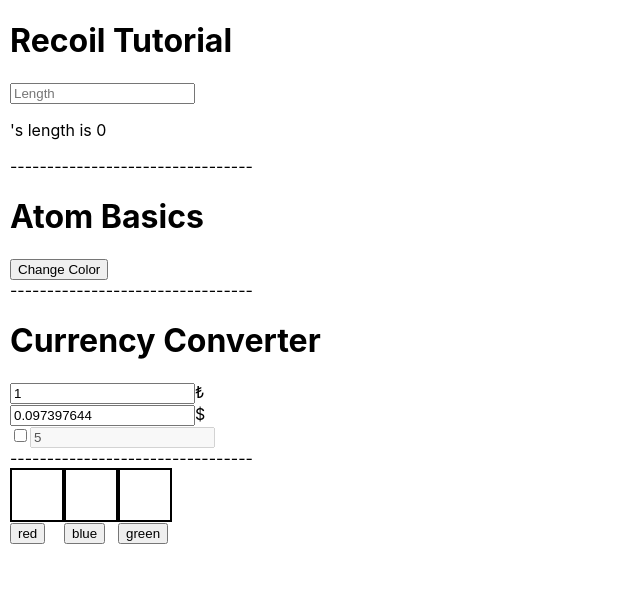
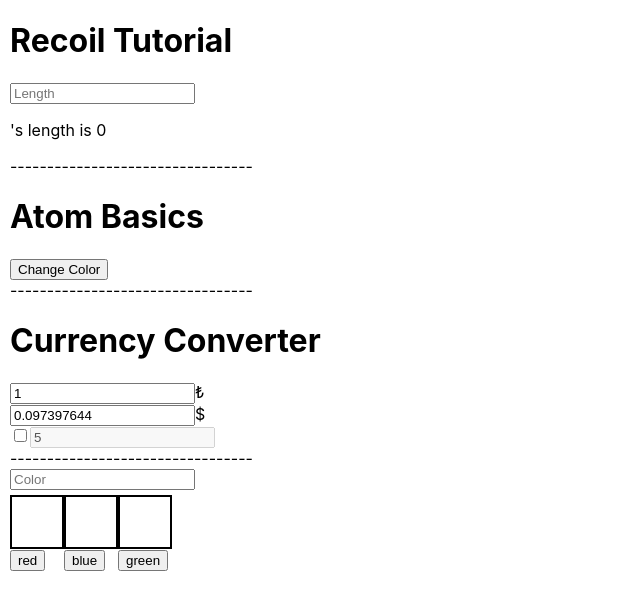
Before and after one commit to yeged/React-Recoil, a React (Create React App) app: page / in a window 1280 px wide. Shown: the top 610 px of the page, without its empty margins (0-640 px from the left). Built offline with nearby package versions, Linux system fonts and the light colour scheme.

Commit message:
Atomfamily modified with selector

```diff
--- a/src/components/AtomFamily/AtomfamilyExample.tsx
+++ b/src/components/AtomFamily/AtomfamilyExample.tsx
@@ -1,6 +1,7 @@
 import {
   atom,
   atomFamily,
+  selector,
   useRecoilState,
   useRecoilValue,
   useSetRecoilState,
@@ -20,9 +21,31 @@
   ],
 });
 
+//3 square color state atom created -- squareColorState(1)...(2)...(3)
 const squareColorState = atomFamily<string, number>({
   key: 'squareColorState',
   default: '',
+});
+
+const selecterColorIdState = atom<number | null>({
+  key: 'selectedColorIdState',
+  default: null,
+});
+
+const selectedSquareColor = selector<string | undefined>({
+  key: 'selectedSquareColor',
+  get: ({ get }) => {
+    const selectedColorId = get(selecterColorIdState);
+    if (!selectedColorId) return;
+    return get(squareColorState(selectedColorId));
+  },
+  set: ({ set, get }, newValue) => {
+    if (!newValue) return;
+    const selectedColorId = get(selecterColorIdState);
+    if (!selectedColorId) return;
+    set(squareColorState(selectedColorId), newValue);
+    console.log(squareColorState(selectedColorId));
+  },
 });
 
 const Square = ({ colorId }: { colorId: number }) => {
@@ -47,17 +70,33 @@
   colorId: number;
 }) => {
   const setColor = useSetRecoilState(squareColorState(colorId));
+  const setColorId = useSetRecoilState(selecterColorIdState);
+
+  const onColorChange = () => {
+    setColor(colorName);
+    setColorId(colorId);
+  };
+
   return (
     <div>
-      <button onClick={() => setColor(colorName)}>{colorName}</button>
+      <button onClick={onColorChange}>{colorName}</button>
     </div>
   );
 };
 
 const AtomfamilyExample = () => {
   const list = useRecoilValue(colorIdState);
+  const [selectedColor, setSelectedColor] = useRecoilState(
+    selectedSquareColor,
+  );
   return (
-    <div style={{ display: 'flex' }}>
+    <div>
+      <input
+        placeholder="Color"
+        value={selectedColor}
+        onChange={(e) => setSelectedColor(e.target.value)}
+      />
+      <div style={{ display: 'flex', marginTop: '5px' }}>
         {list.map(({ id, color }) => {
           return (
             <div>
@@ -67,6 +106,7 @@
           );
         })}
       </div>
+    </div>
   );
 };
 
```
Lines whose indentation alone changed are shown as unchanged.
